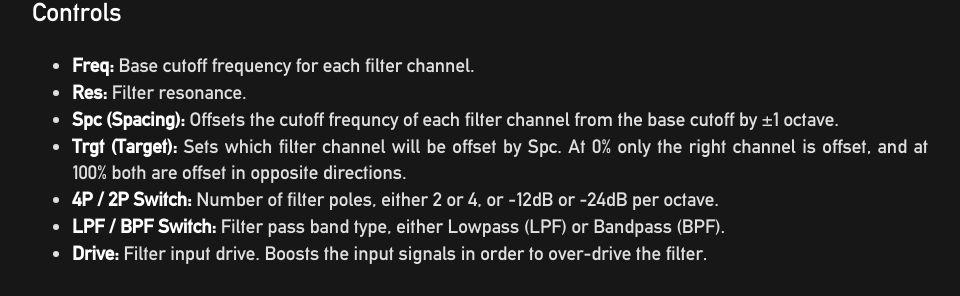
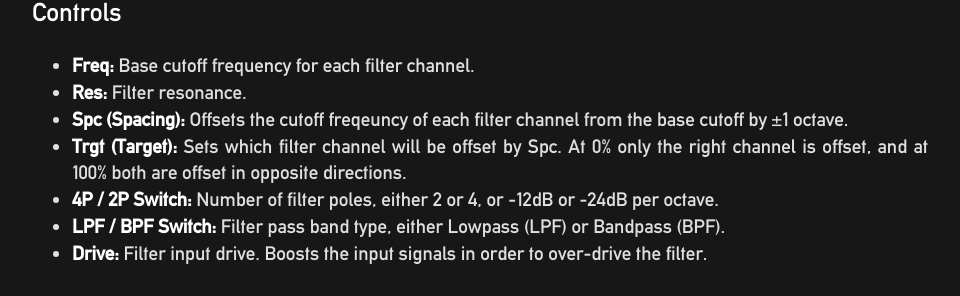
Before and after one commit to ValleyAudio/ValleyAudio.github.io, a Jekyll site: the page built from rack/feline/index.html, in a window 1280 px wide. Shown: the part 1268-1564 px from the top of the page, without its empty margins (160-1120 px from the left). Built offline with Jekyll 4.4.1, drawn with Linux system fonts in a browser that asks for light colours.

Commit message:
Fix typo in Feline

```diff
--- a/rack/feline/index.html
+++ b/rack/feline/index.html
@@ -26,7 +26,7 @@
     <ul>
         <li><b>Freq:</b> Base cutoff frequency for each filter channel.</li>
         <li><b>Res:</b> Filter resonance.</li>
-        <li><b>Spc (Spacing):</b> Offsets the cutoff frequncy of each filter channel from the base cutoff by ±1 octave.</li>
+        <li><b>Spc (Spacing):</b> Offsets the cutoff freqeuncy of each filter channel from the base cutoff by ±1 octave.</li>
         <li><b>Trgt (Target):</b> Sets which filter channel will be offset by Spc. At 0% only the right channel is offset, and at 100% both are offset in opposite directions.</li>
         <li><b>4P / 2P Switch:</b> Number of filter poles, either 2 or 4, or -12dB or -24dB per octave.</li>
         <li><b>LPF / BPF Switch:</b> Filter pass band type, either Lowpass (LPF) or Bandpass (BPF).</li>
```
